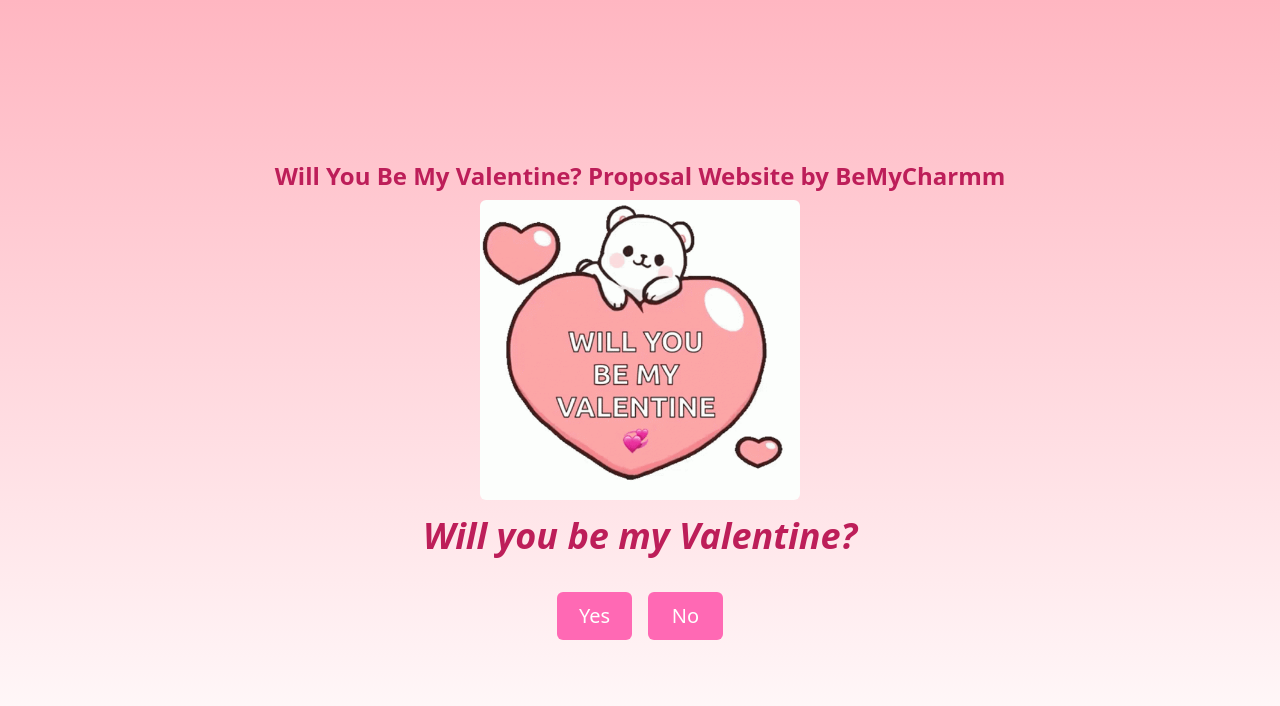
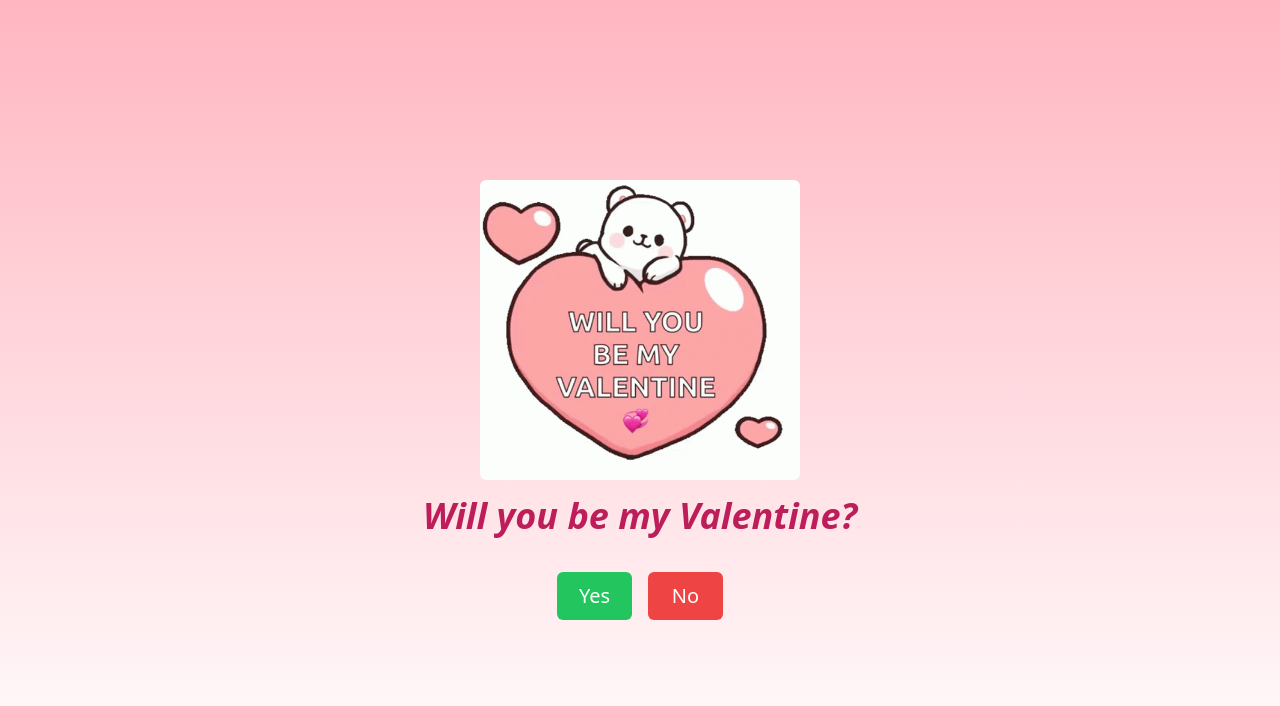
Before and after one commit to bemycharm/bemycharm.github.io, a plain HTML site: page askherout/index.html in a window 1280 px wide. Drawn offline with nearby package versions, Linux system fonts and the light colour scheme.

Commit message:
BMC-01: change colors

```diff
--- a/askherout/index.html
+++ b/askherout/index.html
@@ -7,7 +7,7 @@
   <meta name="description" content="Cute and romantic Valentine's Day proposal website! Click 'No' and see what happens 😢. Will you be my Valentine – Yes or No? Try BeMyCharm's adorable proposal – completely free!">
 
   <!-- Open Graph / Facebook -->
-  <meta property="og:title" content="Will You Be My Valentine? – Cutest Meme Prank 2024 💘" />
+  <meta property="og:title" content="Will You Be My Valentine? – Cutest Meme Website 2026 💘" />
   <meta property="og:description" content="Cute & funny Valentine meme. Click 'No' to see the magic 💌. Tag your crush, spread the love! #ValentinesDayIndia" />
   <meta property="og:image" content="https://bemycharm.github.io/askherout/images/valentine_img.png" />
   <meta property="og:url" content="https://bemycharm.github.io/askherout/" />
@@ -16,7 +16,7 @@
   <!-- Twitter -->
   <meta name="twitter:card" content="summary_large_image" />
   <meta name="twitter:title" content="Will You Be My Valentine? – Meme Proposal 💘" />
-  <meta name="twitter:description" content="Click 'No' and get a surprise. Try this cute Valentine's prank! Free, funny, and very desi." />
+  <meta name="twitter:description" content="Click 'No' and get a surprise. Try this cute Valentine's website! Free, funny, and very desi." />
   <meta name="twitter:image" content="https://bemycharm.github.io/askherout/images/valentine_img.png" />
   <script src="https://cdn.tailwindcss.com"></script>
   <style>
@@ -45,16 +45,16 @@
 <body class="gradient-background">
   <div class="flex items-center justify-center h-screen">
     <div class="flex flex-col items-center p-4">
-      <h1 class="text-2xl font-bold text-[#BD1E59] mb-2 text-center">Will You Be My Valentine? Proposal Website by BeMyCharmm</h1>
+      <h1 class="text-2xl font-bold text-[#BD1E59] mb-2 text-center hidden">Will You Be My Valentine? Proposal Website by BeMyCharmm</h1>
       <img id="imageDisplay" src="./images/image1.gif" alt="Cute kitten with flowers" class="rounded-md h-[300px]" style="object-fit: cover;" />
       <h2 id="valentineQuestion" class="text-4xl font-bold italic text-[#bd1e59] my-4">Will you be my Valentine?</h2>
       <div class="flex gap-4 pt-[20px] items-center" id="responseButtons">
         <button id="yesButton"
-          class="bounce2 inline-flex items-center justify-center whitespace-nowrap rounded-md text-[20px] font-medium disabled:pointer-events-none disabled:opacity-50 hover:bg-pink-400 min-h-12 min-w-[75px] px-4 py-2 bg-[#FF69B4] text-white transition">
+          class="bounce2 inline-flex items-center justify-center whitespace-nowrap rounded-md text-[20px] font-medium disabled:pointer-events-none disabled:opacity-50 hover:bg-green-400 min-h-12 min-w-[75px] px-4 py-2 bg-green-500 text-white transition">
           Yes
         </button>
         <button id="noButton"
-          class="inline-flex items-center justify-center whitespace-nowrap rounded-md text-[20px] font-medium transition disabled:pointer-events-none disabled:opacity-50 hover:bg-pink-600 h-12 min-w-[75px] w-auto px-4 py-2 bg-[#FF69B4] text-white">
+          class="inline-flex items-center justify-center whitespace-nowrap rounded-md text-[20px] font-medium transition disabled:pointer-events-none disabled:opacity-50 hover:bg-red-700 h-12 min-w-[75px] w-auto px-4 py-2 bg-red-500 text-white">
           No
         </button>
       </div>
```
Also changed, not shown: 1 other file.
